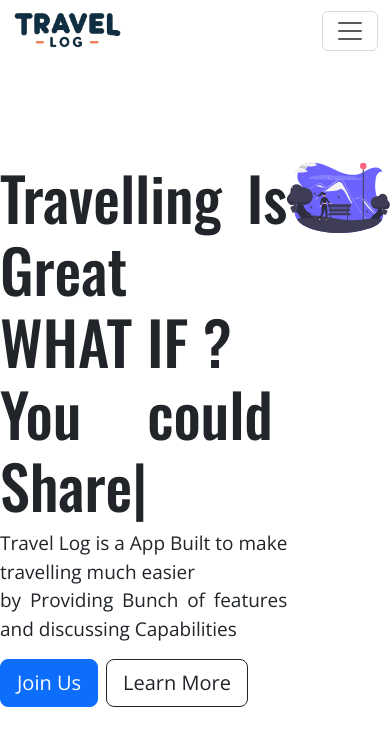
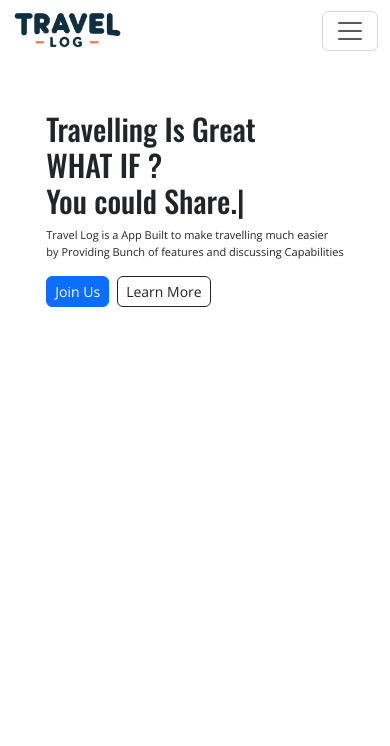
Before and after one commit to sumanbyte/travel-log-app, a React (Vite) app in the folder frontend/: page / in a window 390 px wide. Shown: the top 746 px of the page. Built offline with nearby package versions, Linux system fonts and the light colour scheme; no server answers.

Commit message:
fixed hamburger toggle

```diff
--- a/frontend/src/components/About.jsx
+++ b/frontend/src/components/About.jsx
@@ -51,21 +51,22 @@ const About = () => {
 
         </div>
       </div>
-
-      <div className="">
-        <p>Developer: Suman Parajuli</p>
+      <hr />
+      <div className="d-flex align-items-center justify-content-between">
+        <p className="font-owsald fs-3"><span className="">Developer:  </span> Suman Parajuli</p>
         <div className="d-flex" style={{ gap: "20px" }}>
           <Link to={`https://github.com/sumanbyte`} target="_blank"
-          ><FaGithub size={20} />
+          ><FaGithub color="black" size={25} />
           </Link>
           <Link to={'https://www.linkedin.com/in/sumanbyte/'} target="_blank">
-            <FaLinkedin size={20} />
+            <FaLinkedin color="black" size={25} />
           </Link>
           <Link to={'https://medium.com/@sumanbyte'} target="_blank">
-            <FaMedium size={20} />
+            <FaMedium color="black" size={25} />
           </Link>
         </div>
       </div>
+      <hr />
     </div>
   )
 }
--- a/frontend/src/components/Home.jsx
+++ b/frontend/src/components/Home.jsx
@@ -6,7 +6,7 @@ const Home = () => {
   return (
     < >
 
-      <div className='img-banner'>
+      <div className='img-banner container'>
         <div className="banner-content-wrapper max-width-boundary">
 
           <div className="banner-left-text margin-top-all">
@@ -21,7 +21,7 @@ const Home = () => {
                     1000, // wait 1s before replacing "Mice" with "Hamsters"
                     'Enjoy.',
                     1000,
-                    'Discuss...',
+                    'Discuss.',
                     1000,
                   ]}
                   wrapper="span"
@@ -32,11 +32,24 @@ const Home = () => {
               </span>
             </h1>
             <p>Travel Log is a App Built to make travelling much easier <br /> by Providing Bunch of features and discussing Capabilities</p>
-            <Link type="button" className="btn btn-primary btn-lg" to={'/login'}>Join Us</Link>
-            <Link type="button" className="btn btn-outline-dark btn-lg mx-2" to={"/about"}>Learn More</Link>
+
+              <Link
+                type="button"
+                className="btn btn-primary btn-responsive"
+                to={'/login'}
+              >
+                Join Us
+              </Link>
+              <Link
+                type="button"
+                className="btn btn-outline-dark btn-responsive mx-2 mx-sm-1"
+                to={"/about"}
+              >
+                Learn More
+              </Link>
           </div>
 
-          <div className="banner-right-image margin-top-all">
+          <div className="banner-right-image px-2 margin-top-all">
             <img src={BeforeDawn} alt="Nature" />
           </div>
 
--- a/frontend/src/index.css
+++ b/frontend/src/index.css
@@ -1,82 +1,117 @@
-@import url('https://fonts.googleapis.com/css2?family=Open+Sans:ital,wght@0,300..800;1,300..800&family=Oswald:wght@200..700&family=Outfit&display=swap');
+@import url("https://fonts.googleapis.com/css2?family=Open+Sans:ital,wght@0,300..800;1,300..800&family=Oswald:wght@200..700&family=Outfit&display=swap");
 
 body {
   margin: 0;
-  font-family: "Open Sans", -apple-system, BlinkMacSystemFont, 'Segoe UI', 'Roboto', 'Oxygen',
-    'Ubuntu', 'Cantarell', 'Fira Sans', 'Droid Sans', 'Helvetica Neue',
-    sans-serif;
+  font-family: "Open Sans", -apple-system, BlinkMacSystemFont, "Segoe UI",
+    "Roboto", "Oxygen", "Ubuntu", "Cantarell", "Fira Sans", "Droid Sans",
+    "Helvetica Neue", sans-serif;
   -webkit-font-smoothing: antialiased;
   -moz-osx-font-smoothing: grayscale;
 }
 
 code {
-  font-family: source-code-pro, Menlo, Monaco, Consolas, 'Courier New',
+  font-family: source-code-pro, Menlo, Monaco, Consolas, "Courier New",
     monospace;
 }
 
-
-nav{
-  transition: ease-out .5s;
+nav {
+  transition: ease-out 0.5s;
   /* transition-delay: .1s; */
   /* transition-timing-function:cubic-bezier(1, 0, 0, 1); */
-
 }
 
-.banner-content-wrapper{
+.banner-content-wrapper {
   display: flex;
   justify-content: space-around;
   height: 100vh;
 }
 
-.banner-text-heading{
+.banner-text-heading {
   font-family: "Oswald", sans-serif;
   font-size: 60px;
-
 }
 
-.banner-left-text{
+.banner-left-text {
   font-family: "Open Sans", sans-serif;
   font-size: 19px;
   text-align: justify;
 }
 
-
-
-.banner-right-image img{
+.banner-right-image img {
   width: 100%;
   max-width: 570px;
   height: auto;
   border-radius: 30px;
 }
 
-.margin-top-all{
+.margin-top-all {
   margin-top: 100px;
 }
 
-.cursor-pointer{
+.cursor-pointer {
   cursor: pointer;
 }
 
-.font-open{
+.font-open {
   font-family: "Open Sans", sans-serif;
 }
 
-.font-owsald{
+.font-owsald {
   font-family: "Oswald", sans-serif;
 }
 
-.max-width-boundary{
+.max-width-boundary {
   max-width: 1300px;
   width: 100%;
   margin: 0 auto;
 }
 
-#navbarSupportedContent{
+#navbarSupportedContent {
   margin: 0 20px;
 }
 
-@media screen and (max-width: 991px){
-  #navbarSupportedContent{
+.btn-responsive {
+  padding: 0.5rem 1rem !important; /* Default padding for large buttons */
+  font-size: 1.25rem !important; /* Default font-size */
+}
+
+@media screen and (max-width: 991px) {
+  #navbarSupportedContent {
     margin: 20px 0;
   }
+  .banner-right-image {
+    display: none;
+  }
+
+  .btn-responsive {
+    padding: 0.375rem 0.75rem !important;
+    font-size: 1rem !important;
+
+  }
+  .banner-left-text {
+    font-size: 15px;
+  }
+  .banner-text-heading{
+    font-size: 45px;
+  }
+  .margin-top-all{
+    margin-top: 50px;
+  }
 }
+
+/* Small screen adjustments */
+@media screen and (max-width: 768px) {
+  .btn-responsive {
+    padding: 0.25rem 0.5rem !important; /* btn-sm equivalent padding */
+    font-size: 0.875rem !important; /* btn-sm equivalent font-size */
+  }
+}
+
+@media screen and (max-width: 456px){
+  .banner-left-text {
+    font-size: 11px;
+  }
+  .banner-text-heading{
+    font-size: 30px;
+  }
+}
--- a/frontend/src/main.jsx
+++ b/frontend/src/main.jsx
@@ -4,6 +4,8 @@ import App from './App.jsx'
 import './index.css'
 import AlertState from './context/AlertState.jsx';
 import 'bootstrap/dist/css/bootstrap.min.css';
+import 'bootstrap/dist/js/bootstrap.bundle.js';
+
 
 ReactDOM.createRoot(document.getElementById('root')).render(
   <React.StrictMode>
```
